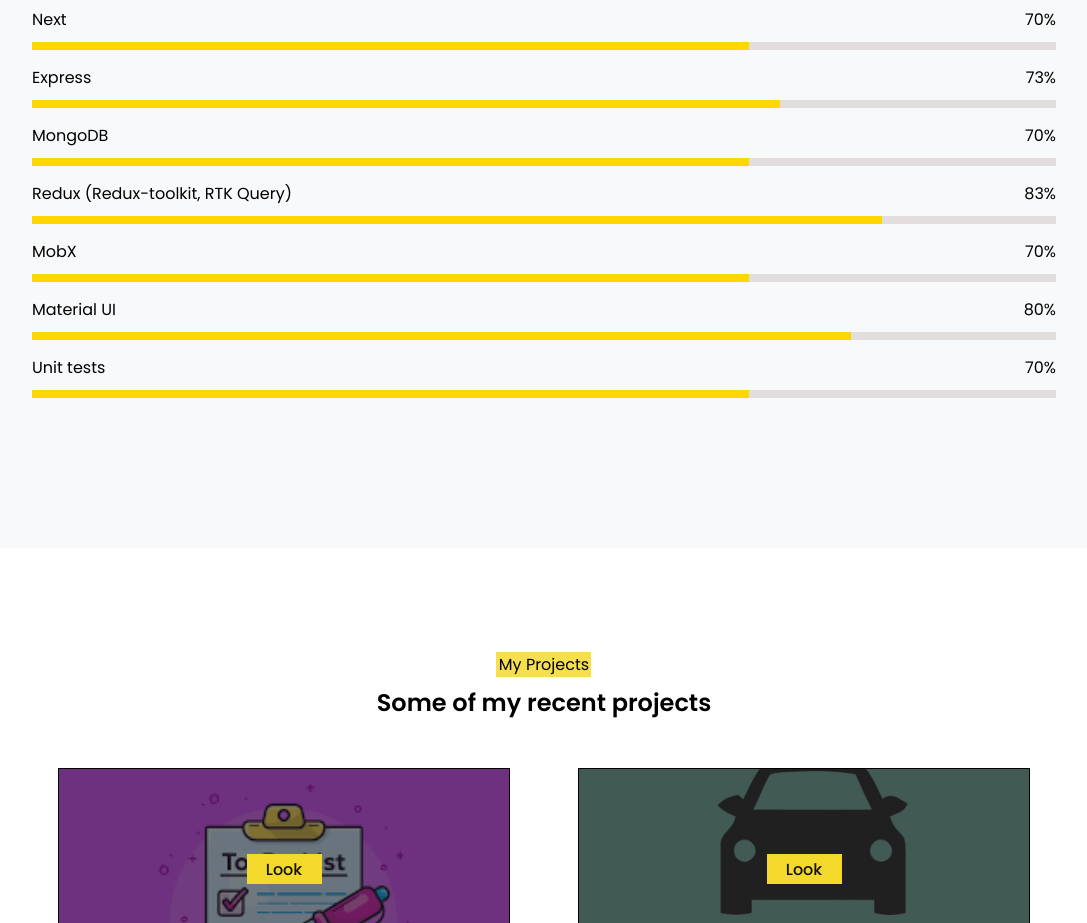
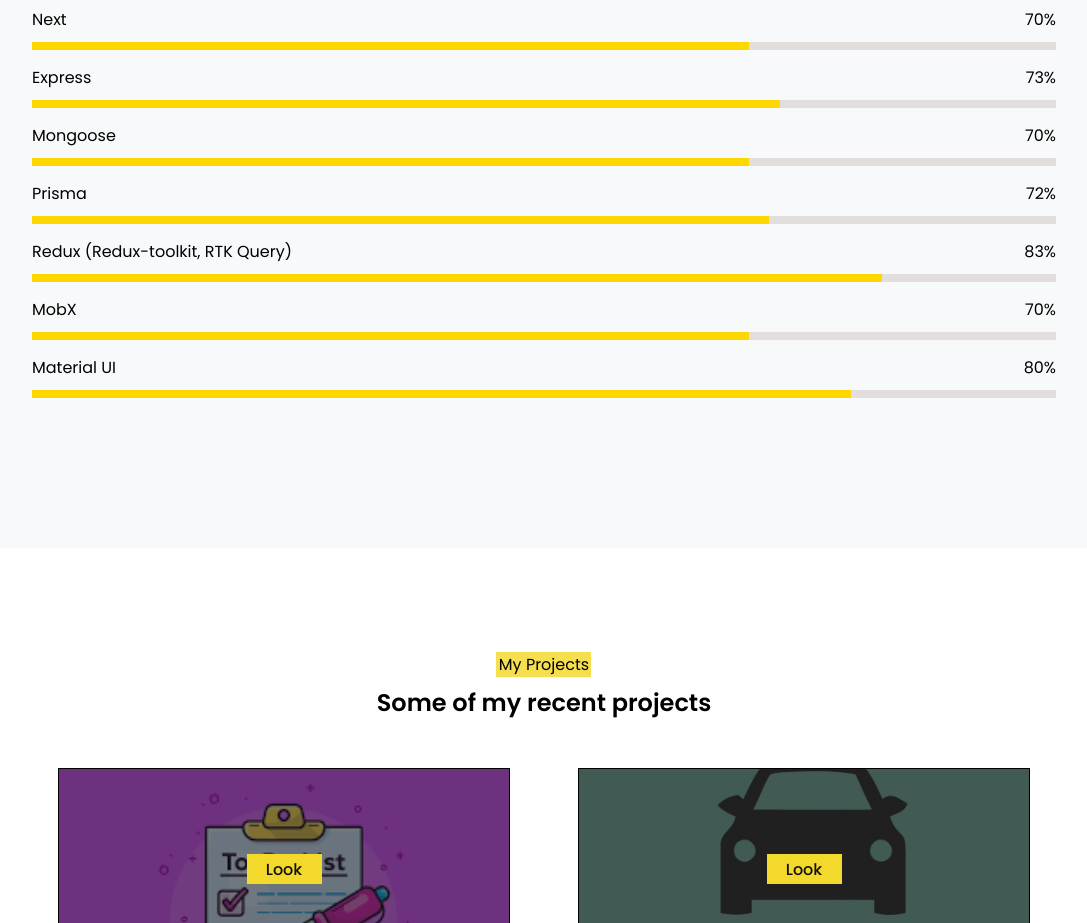
Before and after one commit to AndrewChernoff/portfolio, a React (Create React App) app: page / in a window 1280 px wide. Shown: the part 1840-2763 px from the top of the page, without its empty margins (96-1183 px from the left). Built offline with nearby package versions, Linux system fonts and the light colour scheme.

Commit message:
change project link

```diff
--- a/src/components/MyProjects/MyProjects.jsx
+++ b/src/components/MyProjects/MyProjects.jsx
@@ -38,7 +38,7 @@
     {
       title: "Todolist",
       backgroundStyle: todolistImg,
-      link: "https://todolist-redux-toolkit-pi.vercel.app/login",
+      link: "https://todolist-redux-toolkit-omega.vercel.app/login",
     },
     {
       title: "Car leasing calculator",
--- a/src/components/Skills/Skill/Skill.module.scss
+++ b/src/components/Skills/Skill/Skill.module.scss
@@ -12,7 +12,6 @@
         background-color: rgb(227, 222, 222);
         position: relative;
         &__bar {
-            ///width: 85%;
             height: 8px;
             background-color: gold;
         }
--- a/src/components/Skills/Skills.jsx
+++ b/src/components/Skills/Skills.jsx
@@ -12,11 +12,11 @@
         {skillName: 'React', percent: 85},
         {skillName: 'Next', percent: 70},
         {skillName: 'Express', percent: 73},
-        {skillName: 'MongoDB', percent: 70},
+        {skillName: 'Mongoose', percent: 70},
+        {skillName: 'Prisma', percent: 72},
         {skillName: 'Redux (Redux-toolkit, RTK Query)', percent: 83},
         {skillName: 'MobX', percent: 70},
         {skillName: 'Material UI', percent: 80},
-        {skillName: 'Unit tests', percent: 70},
     ];
 
     return <div className={style.skillsBlock} id='skills'>
```
